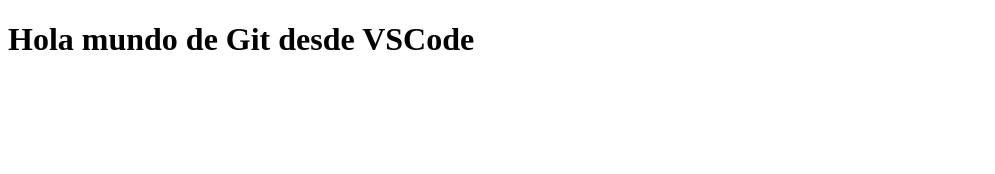
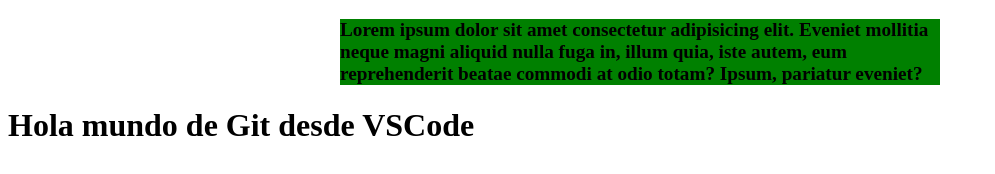
Before and after one commit to ObedGC/fj2020-Desarrollo-web1-practicas-git, a plain HTML site: page index.html in a window 1280 px wide. Shown: the whole page, without its empty margins (0-995 px from the left). Drawn offline with Linux system fonts and the light colour scheme.

Commit message:
Agregar estructura HTML principal
en el archivo principal del

```diff
--- a/index.html
+++ b/index.html
@@ -10,6 +10,9 @@
     </script>
 </head>
 <body>
+    <main id="principal">
+        <p class="negrita">Lorem ipsum dolor sit amet consectetur adipisicing elit. Eveniet mollitia neque magni aliquid nulla fuga in, illum quia, iste autem, eum reprehenderit beatae commodi at odio totam? Ipsum, pariatur eveniet?</p>
+    </main>
     <h1>Hola mundo de Git desde VSCode</h1>
 </body>
 </html>
```
